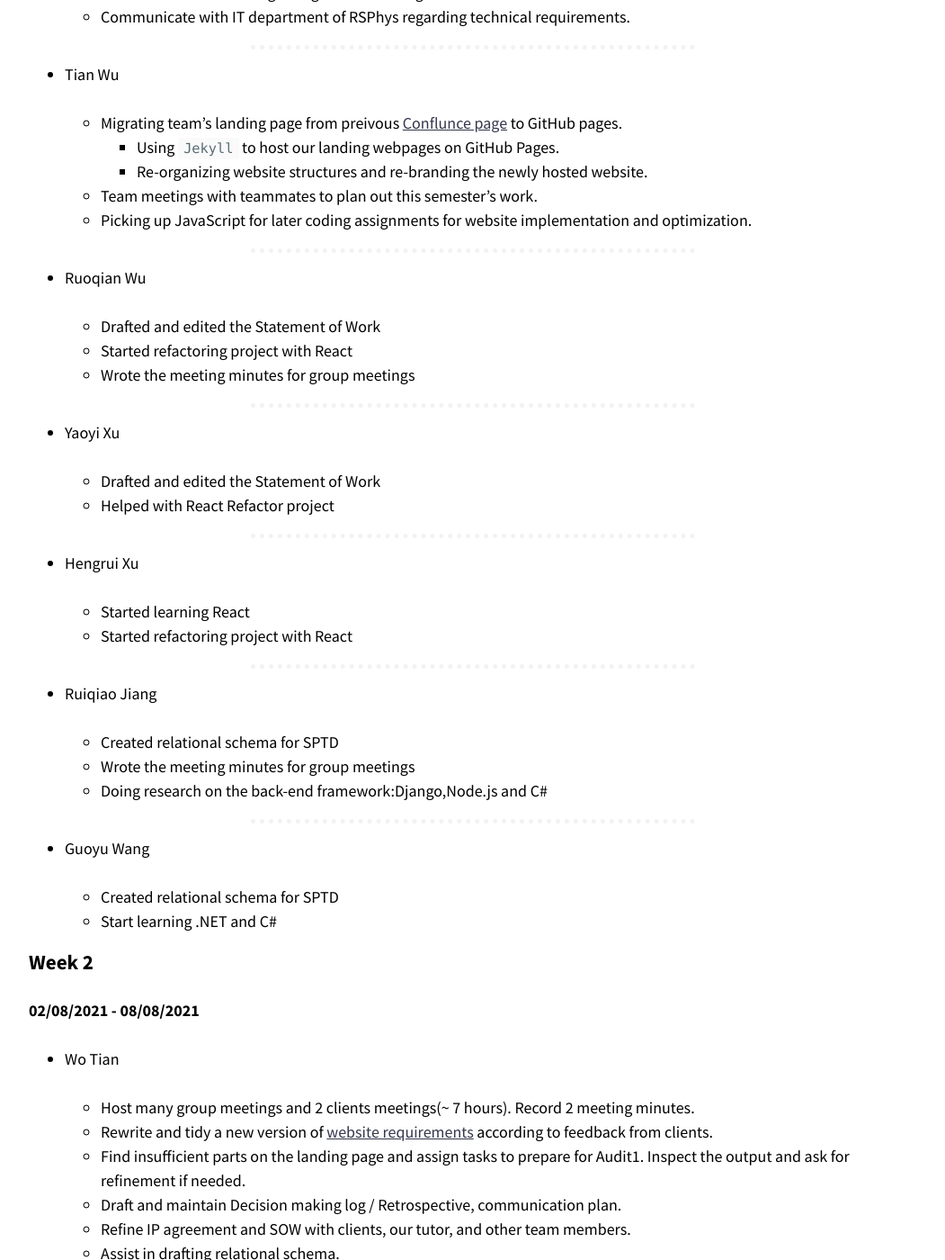
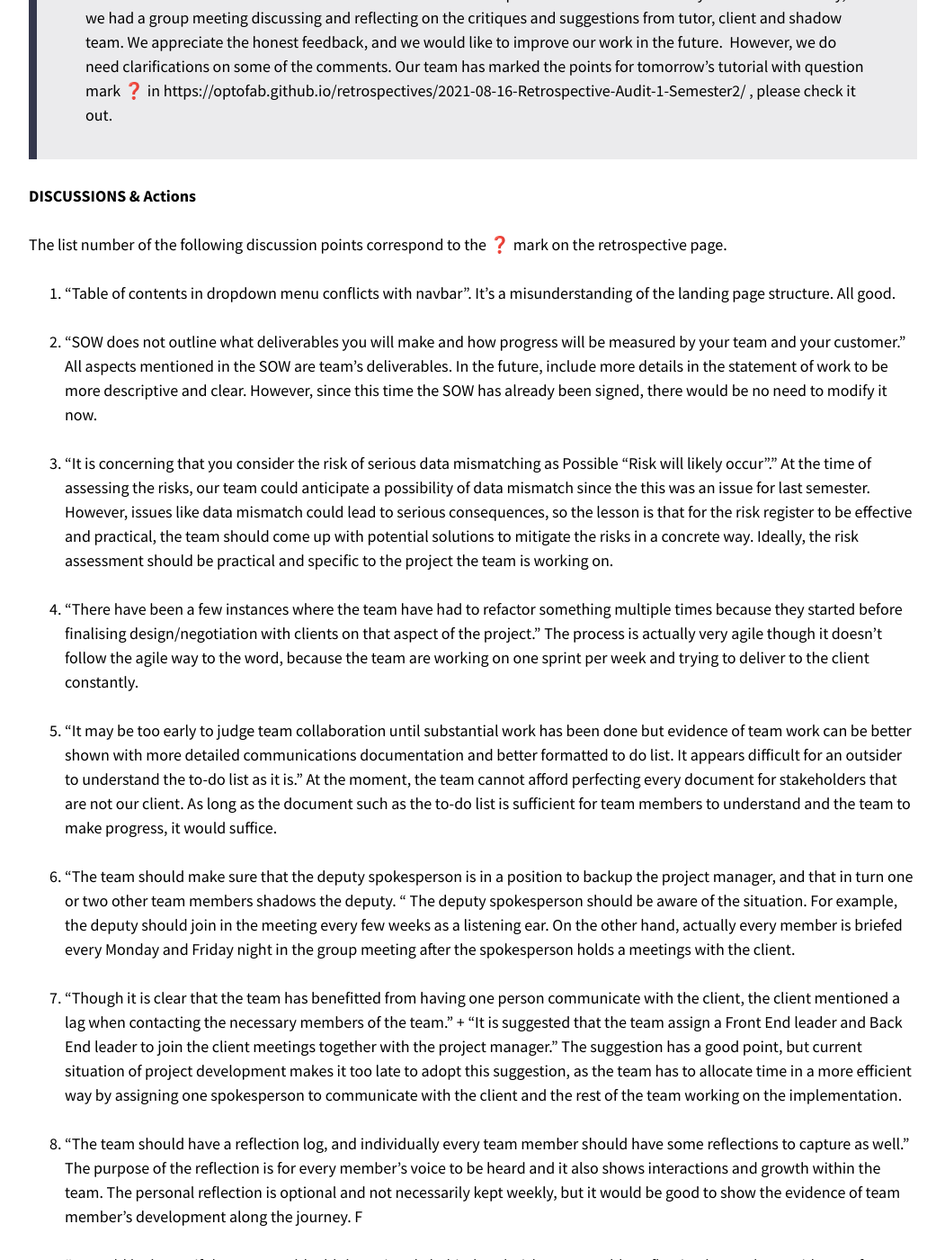
Before and after one commit to optofab/optofab.github.io, a Jekyll site: the page built from logs.md, in a window 1280 px wide and 1400 px high, scrolled down 11550 px. Shown: the whole window at 90% size, without its empty margins (114-1165 px from the left). Built offline with Jekyll 4.4.1, drawn with Linux system fonts in a browser that asks for light colours; nearby versions of some CDN libraries; emoji names are drawn with the system emoji font; some of the changed text lies outside the part shown.

Commit message:
add week 4 tutorial meeting minutes

```diff
--- a/logs.md
+++ b/logs.md
@@ -169,7 +169,6 @@ OptoFab:
 
 - Resign IP agreement.
 
-
 #### Meeting 6
 
 | Date       | 16/08/2021                                                                |
@@ -193,7 +192,6 @@ Our team:
 
 - Refactor the website.
 - Finish relational schema design and start building tables and application front-end design.
-
 
 ### Group Meetings
 
@@ -326,10 +324,10 @@ Our team:
 
 #### Meeting 6
 
-| Date       | 16/08/2021                                                                   |
-| ---------- | ---------------------------------------------------------------------------- |
-| Time       | 8:00pm - 8:30pm                                                              |
-| Attendance | Wo Tian, Tian Wu, Hengrui Xu, Ruiqiao Jiang, Guoyu Wang, Yaoyi Xu, Ruoqian Wu|
+| Date       | 16/08/2021                                                                    |
+| ---------- | ----------------------------------------------------------------------------- |
+| Time       | 8:00pm - 8:30pm                                                               |
+| Attendance | Wo Tian, Tian Wu, Hengrui Xu, Ruiqiao Jiang, Guoyu Wang, Yaoyi Xu, Ruoqian Wu |
 
 **AGENDA**
 
@@ -339,14 +337,12 @@ Our team:
 
 - Discussed what feedback has been given and how we can improve it
 
-
 **ACTION**
 
 - Add more details in the meeting minutes,for example add a link of “to do list”
 - For next tutorial, we will discuss more details about the feedback of Audit 1 with our tutor
 - Add the last semester’s decision making log to our repository
 - Add the hours each team member contributed on their tasks
-
 
 ### Tutorials
 
@@ -402,6 +398,52 @@ Our team:
 **ACTION**
 
 - N/A
+
+#### Week 4
+
+| Date       | 18/08/2021                                                                              |
+| ---------- | --------------------------------------------------------------------------------------- |
+| Time       | 5:00pm - 7:00pm                                                                         |
+| Attendance | Greg Bek, Wo Tian, Tian Wu, Hengrui Xu, Ruiqiao Jiang, Guoyu Wang, Yaoyi Xu, Ruoqian Wu |
+
+**AGENDA**
+
+The content of agenda is from the email sent to our tutor and shadow team:
+
+> Our team would like to focus on the feedback from the audit report of week 3 for Wednesday tutorial.
+> On Monday, we had a group meeting discussing and reflecting on the critiques and suggestions from tutor, client and shadow team. We appreciate the honest feedback, and we would like to improve our work in the future.  However, we do need clarifications on some of the comments.
+> Our team has marked the points for tomorrow’s tutorial with question mark ❓ in https://optofab.github.io/retrospectives/2021-08-16-Retrospective-Audit-1-Semester2/ , please check it out.
+
+**DISCUSSIONS & Actions**
+
+The list number of the following discussion points correspond to the :question: mark on the retrospective page.
+
+1. "Table of contents in dropdown menu conflicts with navbar".
+   It's a misunderstanding of the landing page structure. All good.
+
+2. "SOW does not outline what deliverables you will make and how progress will be measured by your team and your customer."
+   All aspects mentioned in the SOW are team's deliverables. In the future, include more details in the statement of work to be more descriptive and clear. However, since this time the SOW has already been signed, there would be no need to modify it now.
+
+3. "It is concerning that you consider the risk of serious data mismatching as Possible “Risk will likely occur”."
+   At the time of assessing the risks, our team could anticipate a possibility of data mismatch since the this was an issue for last semester. However, issues like data mismatch could lead to serious consequences, so the lesson is that for the risk register to be effective and practical, the team should come up with potential solutions to mitigate the risks in a concrete way. Ideally, the risk assessment should be practical and specific to the project the team is working on.
+
+4. "There have been a few instances where the team have had to refactor something multiple times because they started before finalising design/negotiation with clients on that aspect of the project."
+   The process is actually very agile though it doesn't follow the agile way to the word, because the team are working on one sprint per week and trying to deliver to the client constantly.
+
+5. "It may be too early to judge team collaboration until substantial work has been done but evidence of team work can be better shown with more detailed communications documentation and better formatted to do list. It appears difficult for an outsider to understand the to-do list as it is."
+   At the moment, the team cannot afford perfecting every document for stakeholders that are not our client. As long as the document such as the to-do list is sufficient for team members to understand and the team to make progress, it would suffice.
+
+6. "The team should make sure that the deputy spokesperson is in a position to backup the project manager, and that in turn one or two other team members shadows the deputy. "
+   The deputy spokesperson should be aware of the situation. For example, the deputy should join in the meeting every few weeks as a listening ear. On the other hand, actually every member is briefed every Monday and Friday night in the group meeting after the spokesperson holds a meetings with the client.
+
+7. "Though it is clear that the team has benefitted from having one person communicate with the client, the client mentioned a lag when contacting the necessary members of the team." + "It is suggested that the team assign a Front End leader and Back End leader to join the client meetings together with the project manager."
+   The suggestion has a good point, but current situation of project development makes it too late to adopt this suggestion, as the team has to allocate time in a more efficient way by assigning one spokesperson to communicate with the client and the rest of the team working on the implementation.
+
+8. "The team should have a reflection log, and individually every team member should have some reflections to capture as well."
+   The purpose of the reflection is for every member's voice to be heard and it also shows interactions and growth within the team. The personal reflection is optional and not necessarily kept weekly, but it would be good to show the evidence of team member's development along the journey. F
+
+9. "It would be better if the team could add the rationale behind each risk or even add a reflection log to show evidence of reflection among the team. Similar to the decision log, what exactly happened that gave rise to each risk."
+   The team would add more pluses and minuses in the outcomes in the records. In this way, when reviewing in the future, one can easily grasp the big picture from these records.
 
 ## Work Records
 
```
